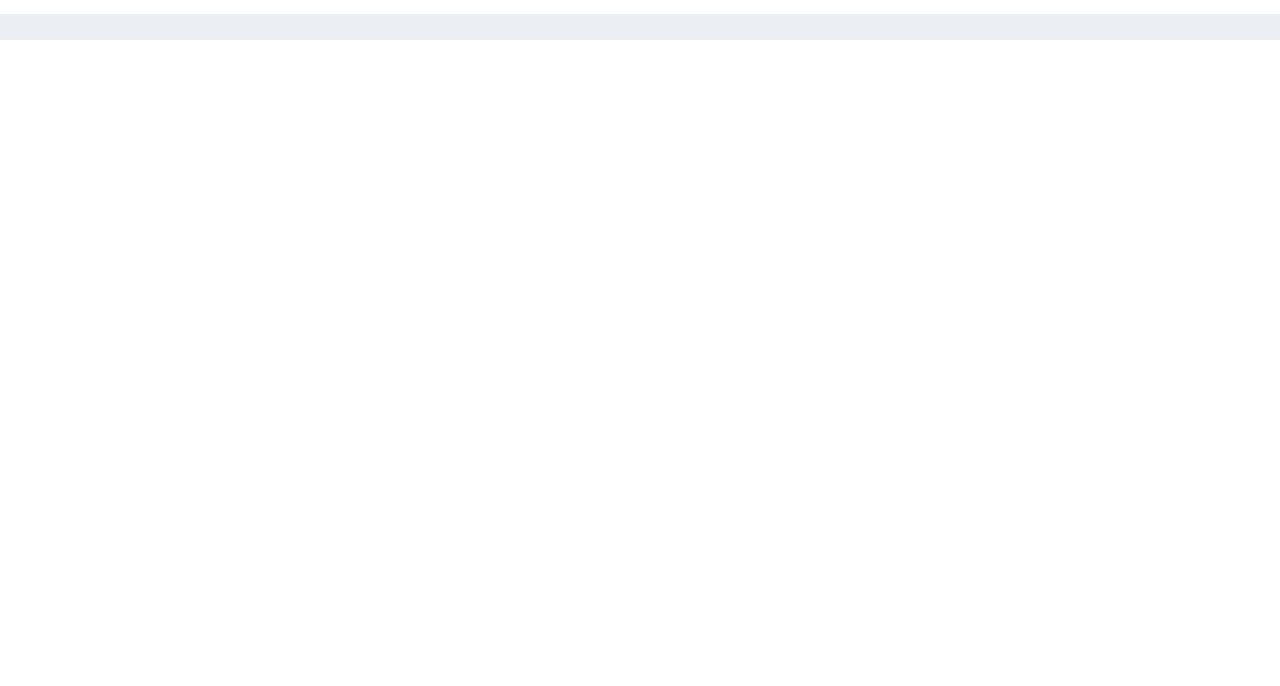
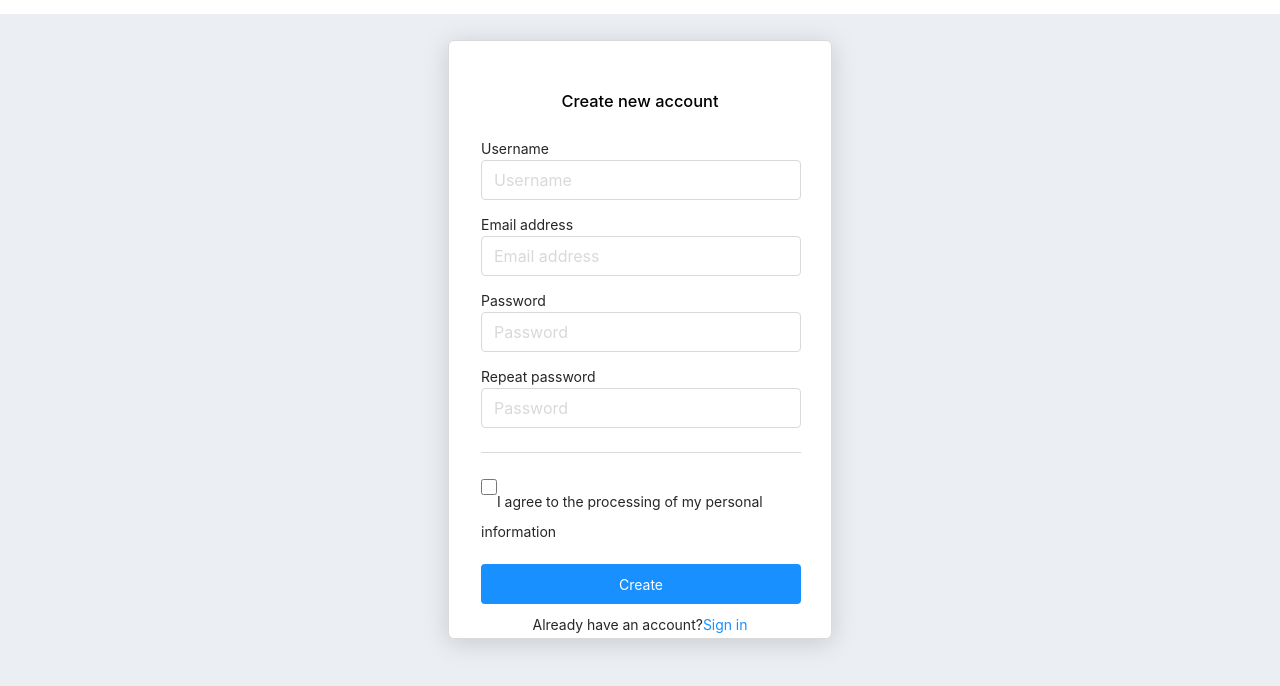
Before and after one commit to Rozasarona/blogging_platform, a React app: page /sign-up in a window 1280 px wide. Shown: the part 66-752 px from the top of the page. Built offline with nearby package versions, Linux system fonts and the light colour scheme.

Commit message:
newArticleForm

```diff
--- a/src/components/App/App.js
+++ b/src/components/App/App.js
@@ -1,18 +1,26 @@
 import React from 'react';
 import ArticleList from '../ArticleList/ArticleList';
 import Header from '../Header/Header';
-import * as sdk from '../../conduit-api-client-sdk';
+import * as api from '../../conduit-api-client-sdk';
+import * as constants from '../../app/constants';
 import './App.css';
 import { Switch, Route } from 'react-router-dom';
 import ArticleView from '../ArticleView/ArticleView';
+import SignUpForm from '../SignUpForm/SignUpForm';
+import { use } from 'marked';
 
 
 class App extends React.Component {
 
-    apiTest = async () => {
-        const client = new sdk.ArticlesApi(null, "https://api.realworld.io/api");
-        debugger;
-        console.log(await client.getArticles());
+    onCreateUser = async (user) => {
+        const client = new api.UserAndAuthenticationApi(null, constants.API_BASE_PATH);
+        await client.createUser({
+            user: {
+                username: user.userName,
+                email: user.email,
+                password: user.password
+            }
+        });
     };
 
     render() {
@@ -24,6 +32,7 @@ class App extends React.Component {
                     <Route exact path='/'>{list}</Route>
                     <Route exact path='/articles'>{list}</Route>
                     <Route path="/articles/:slug"><ArticleView /></Route>
+                    <Route path="/sign-up"><SignUpForm onCreateUser={this.onCreateUser} /></Route>
                 </Switch>
             </div>
         );
--- a/src/components/ArticleView/ArticleView.css
+++ b/src/components/ArticleView/ArticleView.css
@@ -1,19 +1,8 @@
-/*.article_content {
+.main {
     display: flex;
     justify-content: center;
-    flex-direction: column;
-    flex-wrap: wrap;
-    background: #F3F7FA;
-    margin: 0 auto;
-    width: 960px;
-    background: #EBEEF3;
-    font-family: 'Inter', sans-serif;
-    padding: 16px;
-    margin-bottom: 26px;
-    background: #FFFFFF;
-    filter: drop-shadow(0px 4px 12px rgba(0, 0, 0, 0.15));
-    border-radius: 5px;
-}*/
+    align-items: stretch;
+}
 
 .articleCard {
     margin: 26px auto 26px auto;
--- a/src/components/ArticleView/ArticleView.js
+++ b/src/components/ArticleView/ArticleView.js
@@ -8,7 +8,9 @@ import './ArticleView.css';
 function ArticleView() {
     const {slug} = useParams();
     const article = useSelector(state => state.articleList.articlesBySlug[slug]);
-    return ((article && <ArticleCard
+    return ((article &&
+        <div className='main'>
+            <ArticleCard
                 title={article.title}
                 favoritesCount={article.favoritesCount}
                 tagList={article.tagList}
@@ -17,7 +19,9 @@ function ArticleView() {
                 createdAt={article.createdAt}
                 body={article.body}
                 slug={article.slug}
-    />) || null);
+            />
+        </div>
+    ) || null);
 }
 
 export default ArticleView;
--- a/src/components/Header/Header.js
+++ b/src/components/Header/Header.js
@@ -8,12 +8,11 @@ function Header () {
         <header className="header">
             <Link to='/' className="logo">Realworld Blog</Link>
             <div className="authentication">
-                <a href="#" className="signin_btn">
+                <a href="://localhost:3000" className="signin_btn">
                     Sign In
                 </a>
-                <a href="#" className="signup_btn">
-                    Sign Up
-                </a>
+                {/* <a href="://localhost:3000" className="signup_btn">Sign Up</a> */}
+                <Link to='/sign-up' className="signup_btn">Sign Up</Link>
             </div>
         </header>
     );
--- a/src/components/NewArticle/NewArticle.css
+++ b/src/components/NewArticle/NewArticle.css
@@ -19,28 +19,26 @@ html, body {
 }
 
 .form-title {
-    width: 311px;
     height: 28px;
     margin: 0 auto 21px auto;
 }
 
 .form-title h3 {
-    color:black;
+    color: black;
     text-align: center;
 }
 
 .input-title {
     width: 320px;
     height: 22px;
-    margin: 0 auto 14px auto;
+    margin-top: 14px;
     font-size: 14px;
     color: #262626;
 }
 
 input {
-    width: 840px;
+    width: 100%;
     height: 40px;
-    margin: 0 auto 0 auto;
     border: 1px solid #D9D9D9;
     box-sizing: border-box;
     border-radius: 4px;
@@ -49,28 +47,60 @@ input {
     color: #BFBFBF;
 }
 
+textarea {
+    width: 100%;
+    height: 168px;
+    padding: 12px 15px;
+    box-sizing: border-box;
+    border: 1px solid #D9D9D9;
+    border-radius: 4px;
+    resize: none;
+}
+
+textarea::placeholder {
+    color: #D9D9D9;
+    font-family: 'Inter', sans-serif;
+    font-size: 14px;
+}
+
+.newArticle_footer {
+    display: flex;
+    flex-direction: column;
+}
+
+.footer_string {
+    display: flex;
+}
+
 input::placeholder {
     color: #D9D9D9;
 }
 
-.band {
-    border-bottom: 1px solid #D9D9D9;
-    width: 320px;
-    margin: 0 auto 14px auto;
-    padding: 5px;
+.signup_btn {
+    outline: none;
+    text-align: center;
+    text-decoration: none;
+    margin: 0 0 5px 15px;
+    border: solid 1px red;
+    border-radius: 4px;
+    padding: 0.5em 1em;
+    color: red;
 }
 
-.agreement {
-    width: 320px;
-    margin: 0 auto 21px auto;
+.addTag_btn {
+    outline: none;
+    text-align: center;
+    text-decoration: none;
+    margin: 0 0 5px 15px;
+    border: solid 1px blue;
+    border-radius: 4px;
+    padding: 0.5em 1em;
+    color: blue;
 }
 
-label input[type=checkbox] {
-    width: 16px;
-}
-
-label input[type=checkbox] + span {
-    font-size: 14px;
+.footer_string input {
+    width: 300px;
+    margin-bottom: 5px;
 }
 
 .create_btn {
@@ -85,7 +115,8 @@ label input[type=checkbox] + span {
     width: 320px;
     height: 22px;
     padding: 12px;
-    margin: 0 auto 10px auto;
+    margin-top: 16px;
+    margin-bottom: 10px;
     color: #ffffff;
     background-color: #1890FF;
 }
--- a/src/components/SignUpForm/SignUpForm.css
+++ b/src/components/SignUpForm/SignUpForm.css
@@ -0,0 +1,113 @@
+.sign_form {
+    display: flex;
+    flex-direction: column;
+    align-items: flex-start;
+    padding: 48px 32px 48px 32px;
+    width: 384px;
+    height: 599px;
+    margin: 0 auto 24px auto;
+    background-color: #FFFFFF;
+    border: 1px solid #D9D9D9;
+    border-radius: 6px;
+    filter: drop-shadow(0px 4px 12px rgba(0, 0, 0, 0.15));
+}
+
+.form-title {
+    width: 311px;
+    height: 28px;
+    margin: 0 auto 21px auto;
+}
+
+.form-title h3 {
+    color:black;
+    text-align: center;
+}
+
+.input-title {
+    width: 320px;
+    height: 22px;
+    margin: 0 auto;
+    font-size: 14px;
+    color: #262626;
+}
+
+input {
+    width: 320px;
+    height: 40px;
+    margin: 0 auto 14px auto;
+    border: 1px solid #D9D9D9;
+    box-sizing: border-box;
+    border-radius: 4px;
+    padding: 12px;
+    font-size: 16px;
+    color: #BFBFBF;
+}
+
+input::placeholder {
+    color: #D9D9D9;
+}
+
+.band {
+    border-bottom: 1px solid #D9D9D9;
+    width: 320px;
+    margin: 0 auto 14px auto;
+    padding: 5px;
+}
+
+.agreement {
+    width: 320px;
+    margin: 0 auto 21px auto;
+}
+
+label input[type=checkbox] {
+    width: 16px;
+}
+
+label input[type=checkbox] + span {
+    font-size: 14px;
+}
+
+.create_btn {
+    padding: 0;
+    cursor: pointer;
+    outline: none;
+    display: inline-block;
+    text-align: center;
+    text-decoration: none;
+    border: solid 1px transparent;
+    border-radius: 4px;
+    width: 320px;
+    height: 40px;
+    padding: 12px;
+    margin: 0 auto 10px auto;
+    color: #ffffff;
+    background-color: #1890FF;
+    line-height: 15px;
+}
+
+.btn:active {
+    transform: translateY(1px);
+    filter: saturate(150%);
+}
+
+.btn:hover,
+.btn:focus {
+    color:  #1890FF;
+    border-color: currentColor;
+    background-color: white;
+}
+
+/* сброс браузерных стилей для фокуса */
+.btn::-moz-focus-inner {
+    border: none;
+}
+
+.form_footer {
+    margin: 0 auto 8px auto;
+    font-size: 14px;
+}
+
+.form_footer a {
+    text-decoration: none;
+    color:  #1890FF;
+}
--- a/src/components/SignUpForm/SignUpForm.js
+++ b/src/components/SignUpForm/SignUpForm.js
@@ -1,3 +1,61 @@
-import React from 'react';
-import { useSelector } from 'react-redux';
-import { useParams } from 'react-router-dom';
+import React, { useState } from 'react';
+import './SignUpForm.css';
+
+
+function SignUpForm({ onCreateUser }) {
+    const [userName, setUserName] = useState('');
+    const [email, setEmail] = useState('');
+    const [password, setPassword] = useState('');
+    const [repeatPassword, setRepeatPassword] = useState('');
+    const [agreement, setAgreement] = useState(false);
+
+    const inputHandler = setState => event => setState(event.target.value);
+
+    const formSubmitHandler = event => {
+        event.preventDefault();
+        onCreateUser && onCreateUser({
+            userName,
+            email,
+            password
+        });
+    };
+
+    return (
+        <form className = "sign_form" action = "url" method = "post" onSubmit={formSubmitHandler}>
+            <div className="form-title">
+                <h3>Create new account</h3>
+            </div>
+            <div className="input-title">
+                Username
+            </div>
+            <input type = "text" placeholder="Username" onInput={inputHandler(setUserName)} value={userName} />
+            <div className="input-title">
+                Email address
+            </div>
+            <input type = "email" placeholder="Email address" onInput={inputHandler(setEmail)} value={email} />
+            <div className="input-title">
+                Password
+            </div>
+            <input type = "password" placeholder="Password" onInput={inputHandler(setPassword)} value={password} />
+            <div className="input-title">
+                Repeat password
+            </div>
+            <input type = "password" placeholder="Password" onInput={inputHandler(setRepeatPassword)} value={repeatPassword} />
+            <div className="band"></div>
+            <div className="agreement">
+                <label>
+                    <input type="checkbox" checked={agreement} onChange={event => setAgreement(event.target.checked)} />
+                    <span>I agree to the processing of my personal<br />information</span>
+                </label>
+            </div>
+            <button href="#" className="create_btn" type="submit">
+                Create
+            </button>
+            <div className="form_footer">
+                <span>Already have an account?</span>
+                <a href="#">Sign in</a>
+            </div>
+        </form>);
+}
+
+export default SignUpForm;
```
Also changed, not shown: src/components/NewArticle/NewArticle.html (+9 -5 lines), src/index.js (+4 -3 lines). Lines whose indentation alone changed are shown as unchanged.
